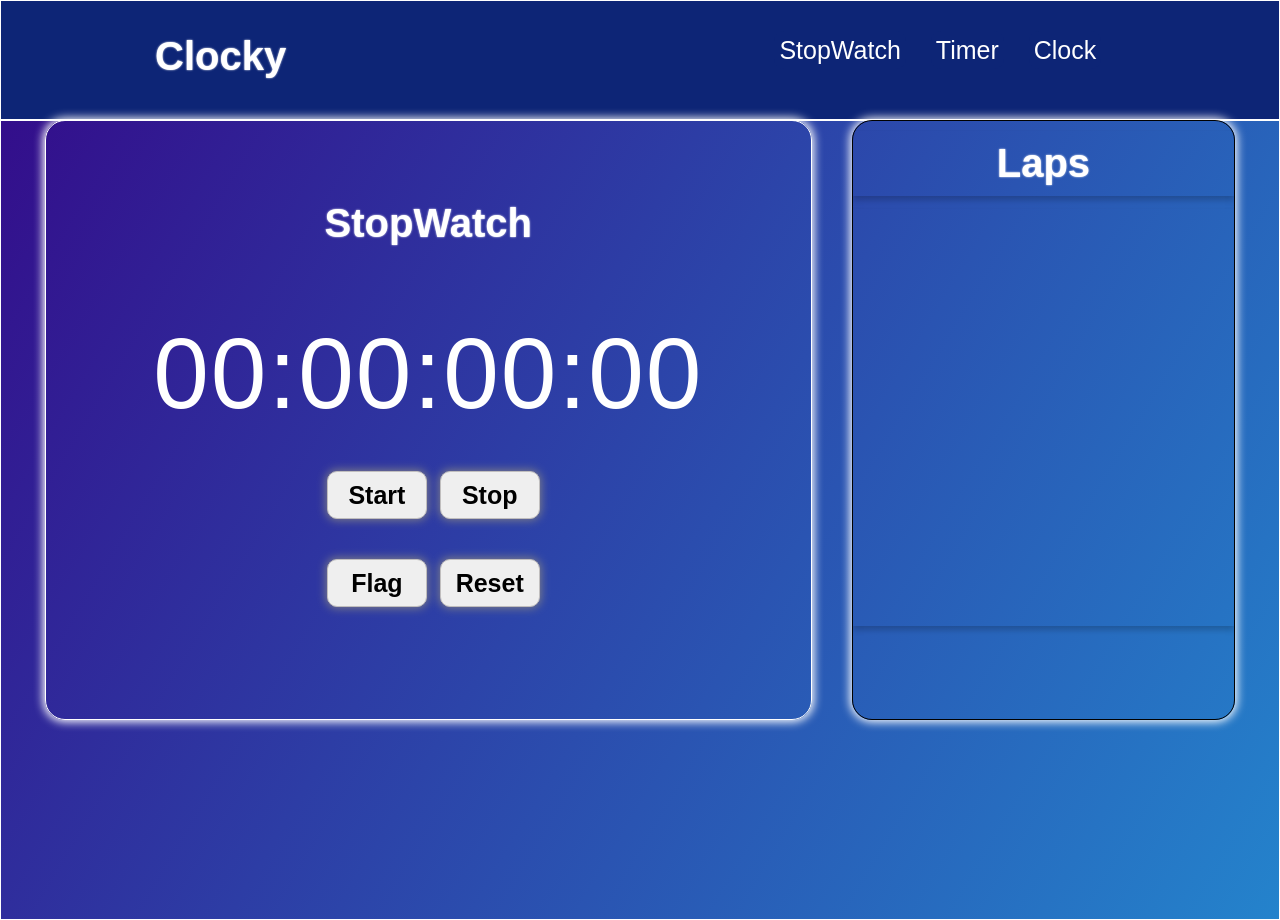
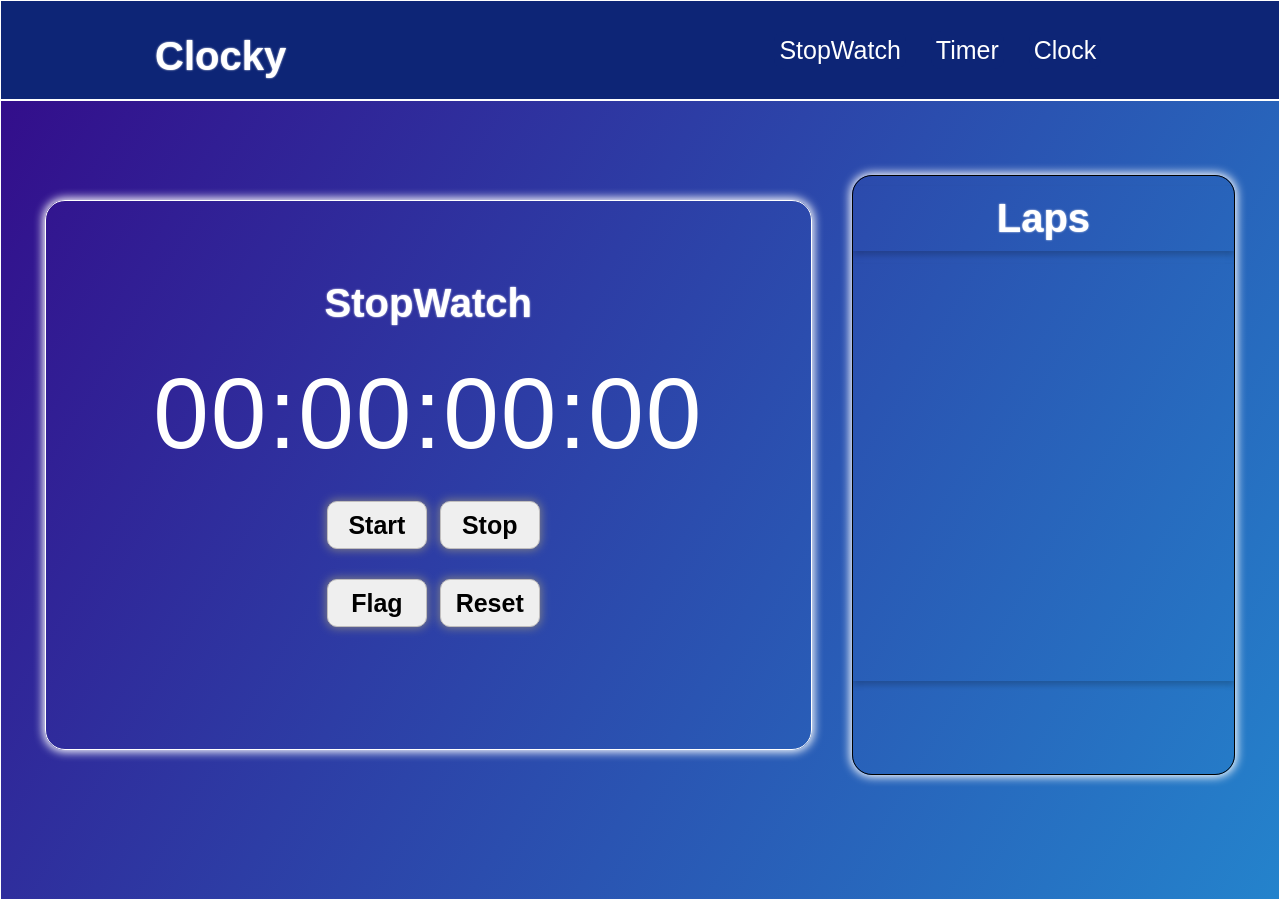
Before and after one commit to manjeetsi52/Clocky, a plain HTML site: page index.html in a window 1280 px wide. Drawn offline with Linux system fonts and the light colour scheme; a web font is replaced by a local one.

Commit message:
Update style.css
fix the style issues

```diff
--- a/style.css
+++ b/style.css
@@ -57,7 +57,7 @@ main {
 }
 header {
   width: 100%;
-  height: 12rem;
+  height: 10rem;
   border: 1px solid white;
   display: grid;
   /* align-items: center; */
@@ -131,16 +131,15 @@ header button {
 }
 .boxdiv {
   width: 60%;
-  height: 60rem;
+  height: 55rem;
   border: 1px solid var(--color-white);
   /* background: transparent; */
   display: flex;
   flex-direction: column;
   justify-content: baseline;
   align-items: center;
-  margin-top: -20rem;
-  padding: 3rem 0;
-  gap: 2rem;
+  margin-top: -5rem;
+  gap: 1rem;
   border-radius: 2rem;
   box-shadow: 0 0 1rem 0.2rem var(--color-white);
   /* backdrop-filter: blur(10px); */
@@ -282,6 +281,9 @@ input {
 }
 input::-webkit-inner-spin-button {
   appearance: none;
+}
+.time-sw{
+  margin-top: -3rem;
 }
 .timer-p {
   font-size: 10rem;
```
